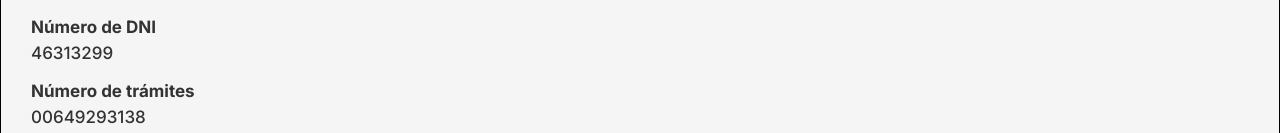
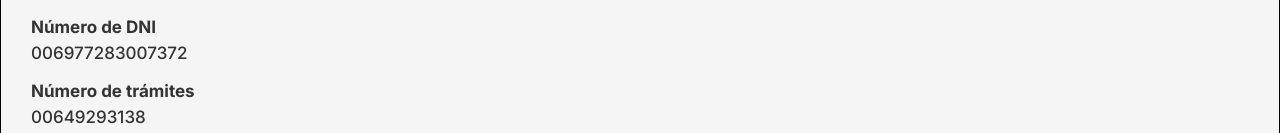
Before and after one commit to miargentina-dni-digital/miarg08, a plain HTML site: page dni-detalle.html in a window 1280 px wide. Shown: the part 611-744 px from the top of the page. Drawn offline with Linux system fonts and the light colour scheme; a script that the page names is missing.

Commit message:
Update dni-detalle.html

```diff
--- a/dni-detalle.html
+++ b/dni-detalle.html
@@ -48,7 +48,7 @@
               <table class="Detail_table">
                 <tr>
                   <th>Número de DNI</th>
-                  <td>46313299</td>
+                  <td>006977283007372</td>
                 </tr>
                 <tr>
                   <th>Número de trámites</th>
```
